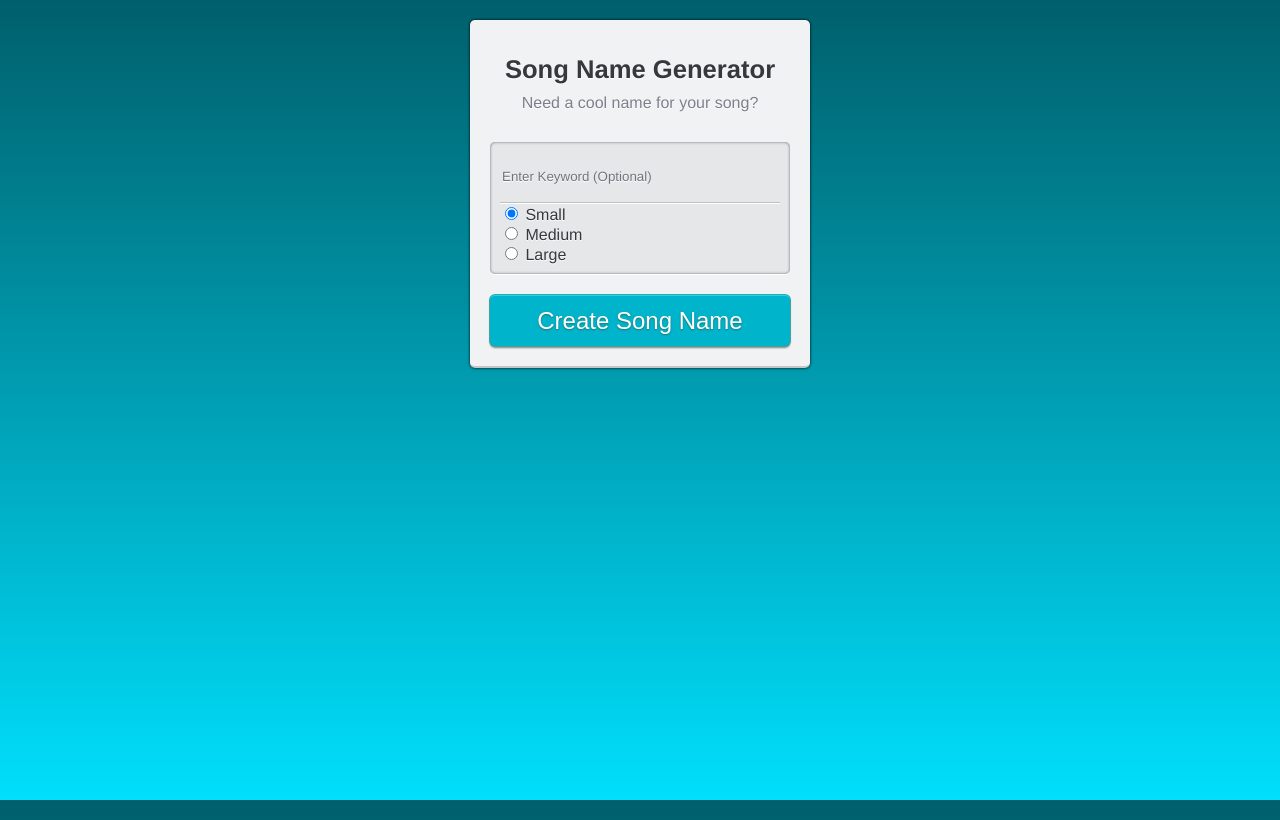
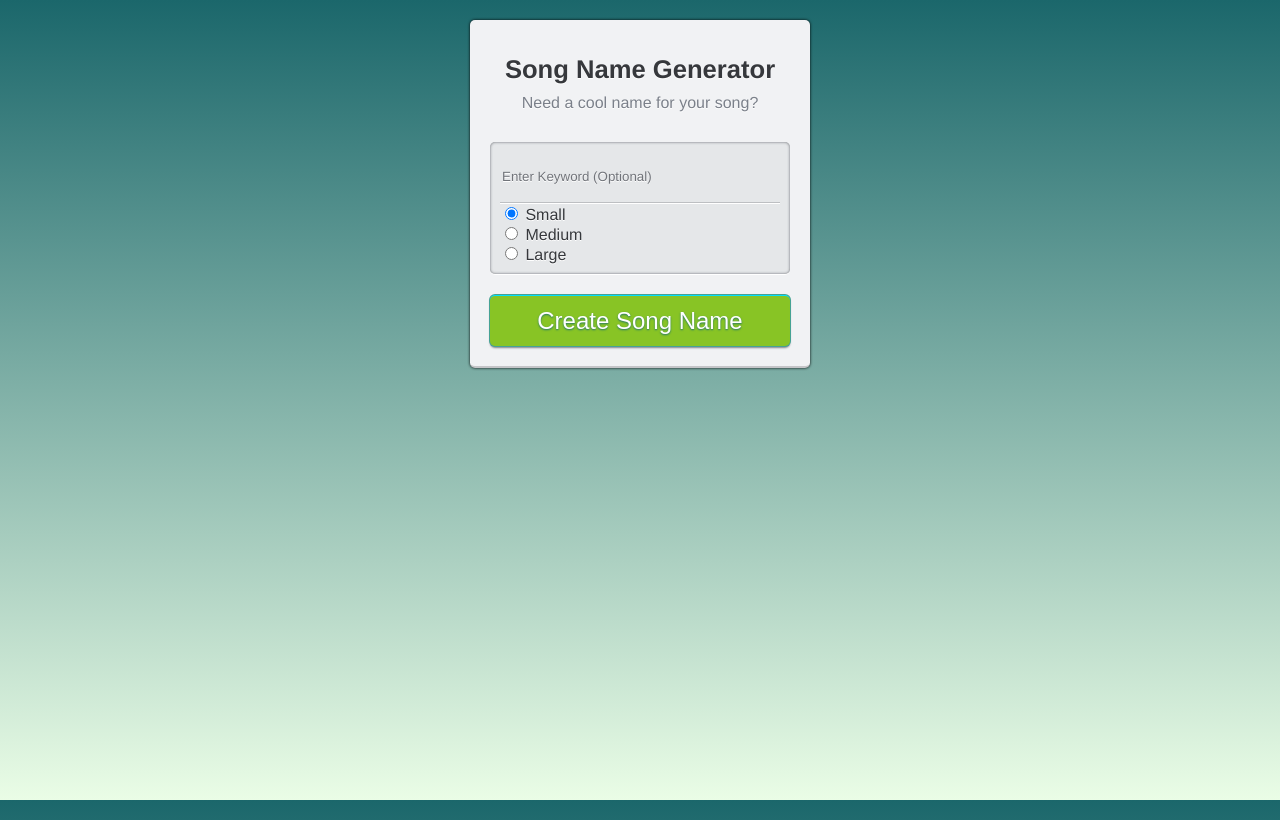
Before and after one commit to pgraci/song-name-generator, a PHP site: page / in a window 1280 px wide. Run offline with PHP 8.4, Linux system fonts and the light colour scheme; some libraries are stand-ins or nearby versions.

Commit message:
more adjust color palletes

```diff
--- a/css/song-name-generator.css
+++ b/css/song-name-generator.css
@@ -5,7 +5,7 @@ html{
 }
 
 body{
-  background: linear-gradient(to bottom, rgba(0,95,107,1) 0%,rgba(0,223,252,1) 100%);
+  background: linear-gradient(to bottom, rgba(27,103,107,1) 0%,rgba(234,253,230,1) 100%);
   font-family: 'Helvetica', Arial;
   font-size: 1em;
   min-height: 100%;
@@ -90,7 +90,7 @@ button{
   display: block;
   width: 100%;
   line-height: 2em;
-  background: rgba(0,180,204,1);
+  background: rgba(136,196,37,1);
   border-radius: 5px;
   border:0;
   border-top: 1px solid #00DFFC;
@@ -100,11 +100,11 @@ button{
   text-shadow: 0 1px 2px #21756A;
 }
 button:hover{
- background: linear-gradient(to bottom, rgba(107,198,186,1) 0%,rgba(57,175,154,1) 100%);
+ background: linear-gradient(to bottom, rgba(81,149,72,1) 0%,rgba(190,242,2,1) 100%);
 }
 button:active{
   box-shadow: inset 0 0 5px #000;
-  background: linear-gradient(to bottom, rgba(57,175,154,1) 0%,rgba(107,198,186,1) 100%);
+  background: linear-gradient(to bottom, rgba(190,242,2,1) 0%,rgba(81,149,72,1) 100%);
 }
 #new-song-name {
   margin-top: 10px;
```
